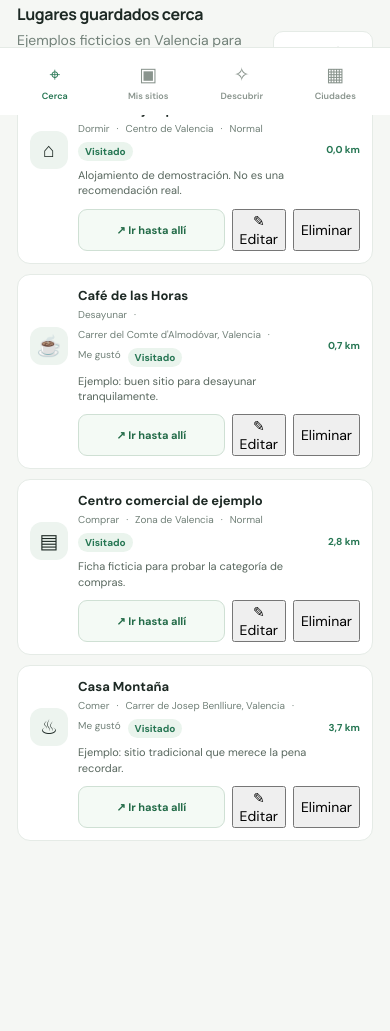
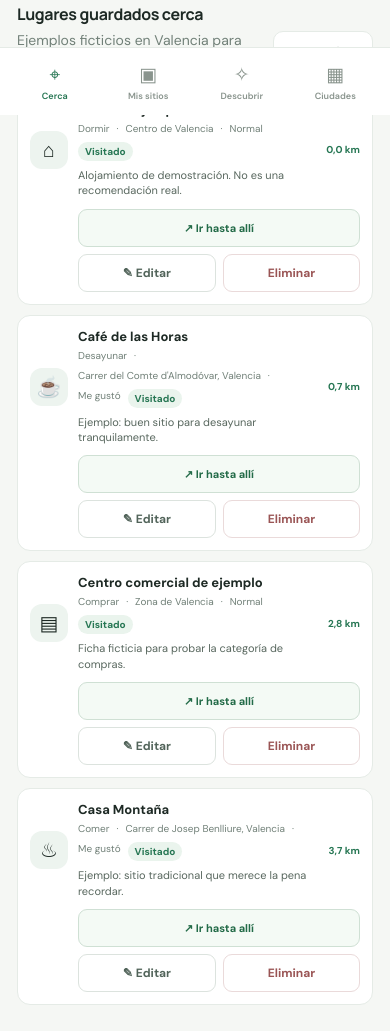
Before and after one commit to Sahigob/Mi-memoria-de-viajes, a plain HTML site: page index.html in a window 390 px wide. Shown: the part 729-1760 px from the top of the page. Before the commit the page ends 1677 px from the top, so only its background shows below. Drawn offline with nearby package versions, Linux system fonts and the light colour scheme.

Commit message:
Style edit and delete place actions

```diff
--- a/map-features.css
+++ b/map-features.css
@@ -98,3 +98,14 @@
 .place-status.favorite{background:#f9e9ec;color:#a64e61}
 #place-status-filter{min-width:145px}
 @media(max-width:700px){#place-status-filter{width:100%}}
+
+/* Acciones de gestión de cada establecimiento */
+.place-card .place-actions{display:flex;flex-wrap:wrap;align-items:center;gap:7px}
+.place-edit-btn,.place-delete-btn{border:1px solid #dce3de;background:#fff;color:#52645a;border-radius:9px;padding:8px 10px;font:inherit;font-size:12px;font-weight:650;cursor:pointer}
+.place-edit-btn:hover{background:#edf5ef;border-color:#b9cbbd}
+.place-delete-btn{color:#9a5555;border-color:#eadada}
+.place-delete-btn:hover{background:#fff0f0;border-color:#dfbcbc}
+@media(max-width:700px){
+  .place-card .place-actions{width:100%;display:flex;gap:7px;flex-wrap:wrap}
+  .place-card .place-actions button{flex:1 1 auto;min-height:38px}
+}
```
